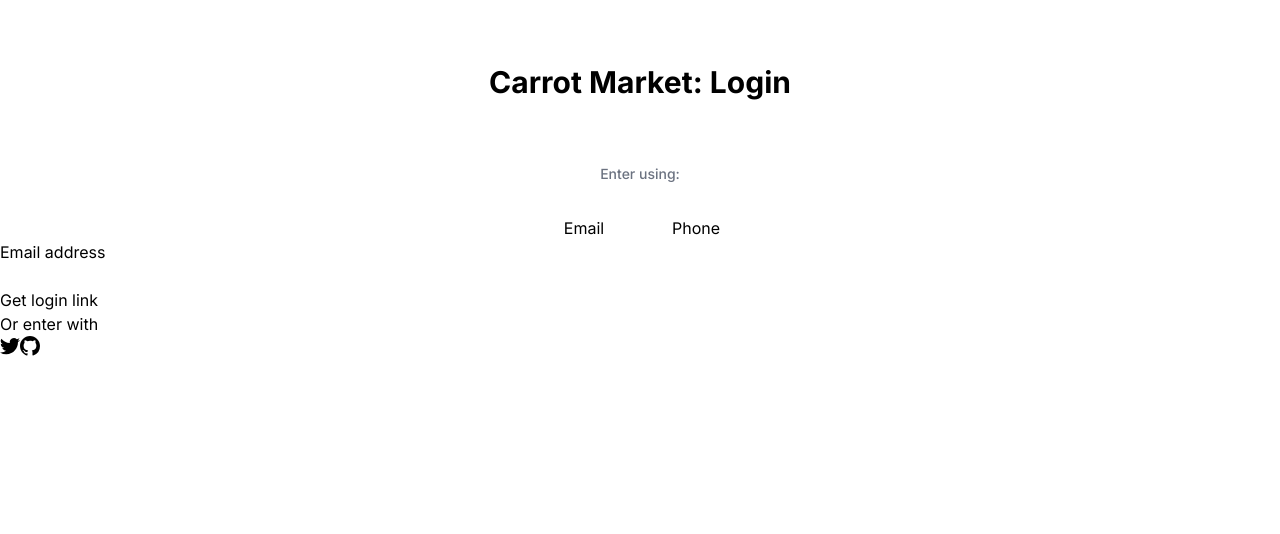
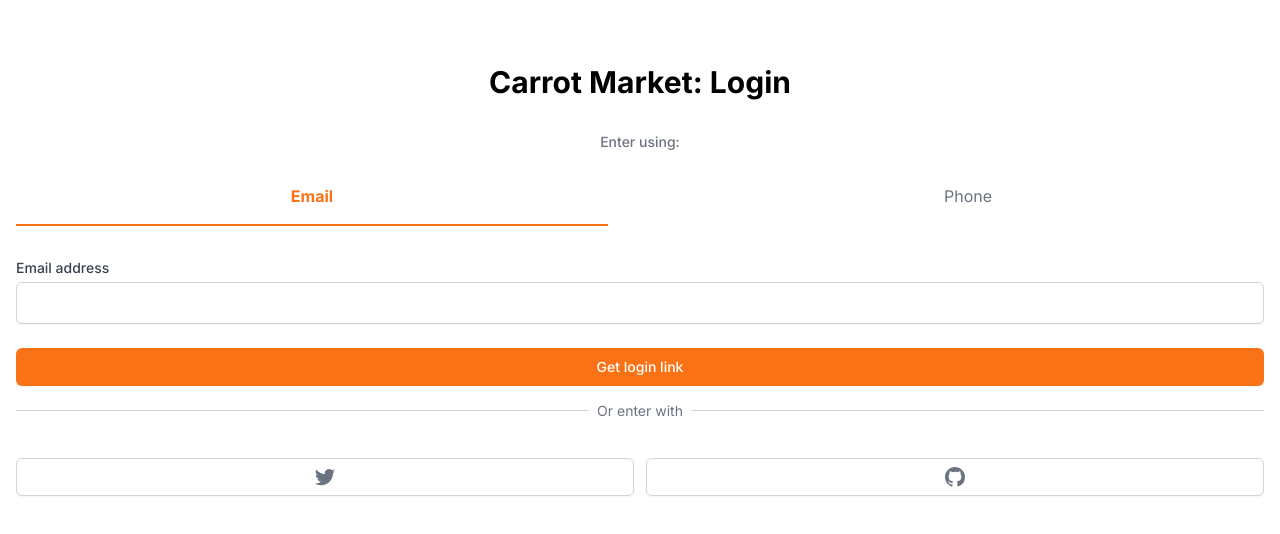
Before and after one commit to boyeonihn/carrot-market-app, a Next.js app: page /enter in a window 1280 px wide. Shown: the top 534 px of the page. Built offline with nearby package versions, Linux system fonts and the light colour scheme.

Commit message:
style: apply styling to enter page

```diff
--- a/app/enter/page.tsx
+++ b/app/enter/page.tsx
@@ -5,45 +5,83 @@
   const [method, setMethod] = useState<'email' | 'phone'>('email');
   const onEmailClick = () => setMethod('email');
   const onPhoneClick = () => setMethod('phone');
+
+  function cls(...classnames: string[]) {
+    return classnames.join(' ');
+  }
   return (
-    <div className="mt-16">
+    <main className="mt-16 px-4">
       <h3 className="text-3xl font-bold text-center">Carrot Market: Login</h3>
-      <div className="mt-16">
+      <div className="mt-8">
         <div className="flex flex-col items-center">
           <h5 className="text-sm text-gray-500 font-medium">Enter using:</h5>
-          <div className="grid grid-cols-2 gap-16 mt-8">
-            <button onClick={onEmailClick}>Email</button>
-            <button onClick={onPhoneClick}>Phone</button>
+          <div className="grid w-full grid-cols-2 gap-16 mt-8">
+            <button
+              className={cls(
+                'pb-4 border-b-2',
+                method === 'email'
+                  ? 'border-orange-500 font-bold text-orange-500'
+                  : 'border-transparent text-gray-500'
+              )}
+              onClick={onEmailClick}
+            >
+              Email
+            </button>
+            <button
+              className={cls(
+                'pb-4 border-b-2',
+                method === 'phone'
+                  ? 'border-orange-500 font-bold text-orange-500'
+                  : 'border-transparent text-gray-500'
+              )}
+              onClick={onPhoneClick}
+            >
+              Phone
+            </button>
           </div>
         </div>
-        <form>
-          <label>
+        <form className="flex flex-col mt-8">
+          <label className="text-sm font-medium text-gray-700">
             {method === 'email' ? 'Email address' : null}
             {method === 'phone' ? 'Phone number' : null}
           </label>
-          <div>
-            {method === 'email' ? <input type="email" required /> : null}
+          <div className="mt-1">
+            {method === 'email' ? (
+              <input
+                type="email"
+                className="appearance-none w-full px-3 py-2 border border-gray-300 rounded-md shadow-sm placeholder-gray-400 focus:outline-none focus:ring-orange-500 focus:border-orange-500"
+                required
+              />
+            ) : null}
             {method === 'phone' ? (
-              <div>
-                <span>+82</span>
-                <input type="number" required />
+              <div className="flex rounded-md shadow-sm">
+                <span className="flex items-center justify-center px-3 rounded-l-md border border-r-0 border-gray-300 bg-gray-50 text-gray-500 select-none text-sm">
+                  +82
+                </span>
+                <input
+                  className="appearance-none w-full px-3 py-2 border border-gray-300 rounded-md rounded-l-none shadow-sm placeholder-gray-400 focus:outline-none focus:ring-orange-500 focus:border-orange-500"
+                  type="number"
+                  required
+                />
               </div>
             ) : null}
           </div>
-          <button>
+          <button className="mt-6 bg-orange-500 hover:bg-orange-600 text-white py-2 px-4 border border-transparent rounded-md shadow-sm text-sm font-medium focus:ring-2 focus:ring-offset-2 focus:ring-orange-500 focus:outline-none">
             {method === 'email' ? 'Get login link' : null}
             {method === 'phone' ? 'Get one-time password' : null}
           </button>
         </form>
-        <div>
-          <div>
-            <div />
-            <div>
-              <span>Or enter with</span>
+        <div className="mt-6">
+          <div className="relative">
+            <div className="absolute w-full border-t border-gray-300" />
+            <div className="relative -top-3 text-center">
+              <span className="bg-white px-2 text-sm text-gray-500">
+                Or enter with
+              </span>
             </div>
           </div>
-          <div>
-            <button>
+          <div className="grid grid-cols-2 gap-3 mt-6">
+            <button className="flex justify-center items-center py-2 px-4 border border-gray-300 rounded-md shadow-sm bg-white text-sm font-medium text-gray-500 hover:bg-gray-500">
               <svg
                 className="w-5 h-5"
                 aria-hidden="true"
@@ -53,7 +91,7 @@
                 <path d="M6.29 18.251c7.547 0 11.675-6.253 11.675-11.675 0-.178 0-.355-.012-.53A8.348 8.348 0 0020 3.92a8.19 8.19 0 01-2.357.646 4.118 4.118 0 001.804-2.27 8.224 8.224 0 01-2.605.996 4.107 4.107 0 00-6.993 3.743 11.65 11.65 0 01-8.457-4.287 4.106 4.106 0 001.27 5.477A4.073 4.073 0 01.8 7.713v.052a4.105 4.105 0 003.292 4.022 4.095 4.095 0 01-1.853.07 4.108 4.108 0 003.834 2.85A8.233 8.233 0 010 16.407a11.616 11.616 0 006.29 1.84" />
               </svg>
             </button>
-            <button>
+            <button className="flex justify-center items-center py-2 px-4 border border-gray-300 rounded-md shadow-sm bg-white text-sm font-medium text-gray-500 hover:bg-gray-500">
               <svg
                 className="w-5 h-5"
                 aria-hidden="true"
@@ -70,6 +108,6 @@
           </div>
         </div>
       </div>
-    </div>
+    </main>
   );
 }
--- a/package.json
+++ b/package.json
@@ -25,6 +25,7 @@
     "postcss": "^8",
     "prisma": "^5.4.2",
     "tailwindcss": "^3",
-    "typescript": "^5"
+    "typescript": "^5",
+    "@tailwindcss/forms": "^0.5.6"
   }
 }
--- a/tailwind.config.ts
+++ b/tailwind.config.ts
@@ -1,4 +1,4 @@
-import type { Config } from 'tailwindcss'
+import type { Config } from 'tailwindcss';
 
 const config: Config = {
   content: [
@@ -15,6 +15,6 @@
       },
     },
   },
-  plugins: [],
-}
-export default config
+  plugins: [require('@tailwindcss/forms')],
+};
+export default config;
```
Also changed, not shown: 1 other file (tests, documents, lock files or other folders).
